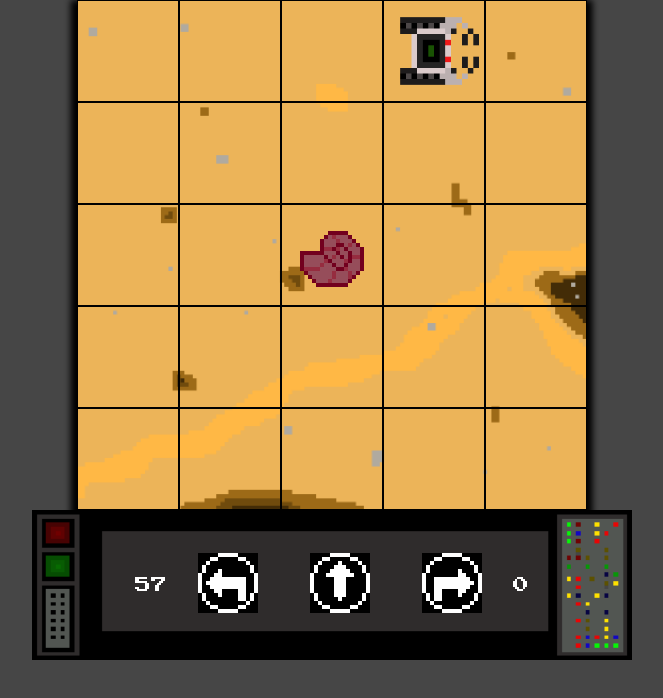
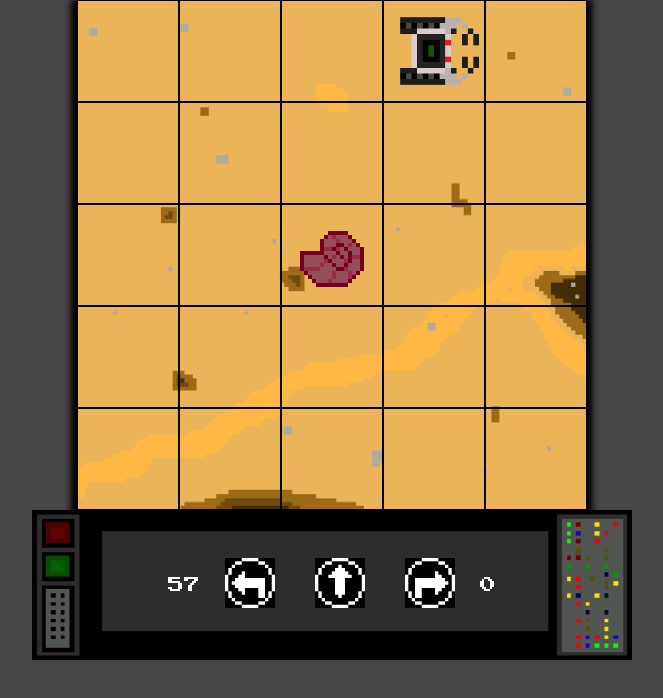
Before and after one commit to karlowski/robot-and-fossils, an Angular app: page / in a window 1280 px wide. Both pictures are taken after a click on the button "START". Shown: the top 698 px of the page, without its empty margins (308-971 px from the left). Built offline with nearby package versions, Linux system fonts and the light colour scheme.

Commit message:
Fix buttons images

```diff
--- a/src/app/board/components/player-panel/player-panel.component.html
+++ b/src/app/board/components/player-panel/player-panel.component.html
@@ -1,14 +1,8 @@
 <div class="control-buttons-wrapper">
     <div class="buttons-panel" *ngIf="isPlaying">
-        <button class="control-button" (click)="turnLeft()">
-            <img src="../../../../assets/left-arrow.png">
-        </button>
-        <button class="control-button" (click)="move()">
-            <img src="../../../../assets/forward-arrow.png">
-        </button>
-        <button class="control-button" (click)="turnRight()">
-            <img src="../../../../assets/right-arrow.png">
-        </button>
+        <button class="control-button left" (click)="turnLeft()"></button>
+        <button class="control-button forward" (click)="move()"></button>
+        <button class="control-button right" (click)="turnRight()"></button>
     </div>
 
     <div class="buttons-panel" *ngIf="!isPlaying && !isGameOver">
--- a/src/app/board/components/player-panel/player-panel.component.scss
+++ b/src/app/board/components/player-panel/player-panel.component.scss
@@ -16,12 +16,26 @@
         }
 
         .control-button {
-            width: fit-content;
             cursor: pointer;
             margin: 0 20px 5px;
+            width: 50px;
+            height: 50px;
+            background-size: cover;
+
+            &.left {
+                background-image: url(variables.$turnLeftButton);
+            }
+            &.forward {
+                background-image: url(variables.$moveButton);
+            }
+            &.right {
+                background-image: url(variables.$turnRightButton);
+            }
 
             @media screen and (max-width: variables.$mobile) {
                 margin: 0 20px 5px;
+                width: 55px;
+                height: 55px;
             }
         }
     }
--- a/src/variables.scss
+++ b/src/variables.scss
@@ -2,5 +2,10 @@
 $landscapeImage: '/assets/terrain.png';
 $panelImage: '/assets/control-panel.gif';
 
+// buttons...
+$turnLeftButton: '/assets/left-arrow.png';
+$turnRightButton: '/assets/right-arrow.png';
+$moveButton: '/assets/forward-arrow.png';
+
 // breakpoints...
 $mobile: 600px;
```
